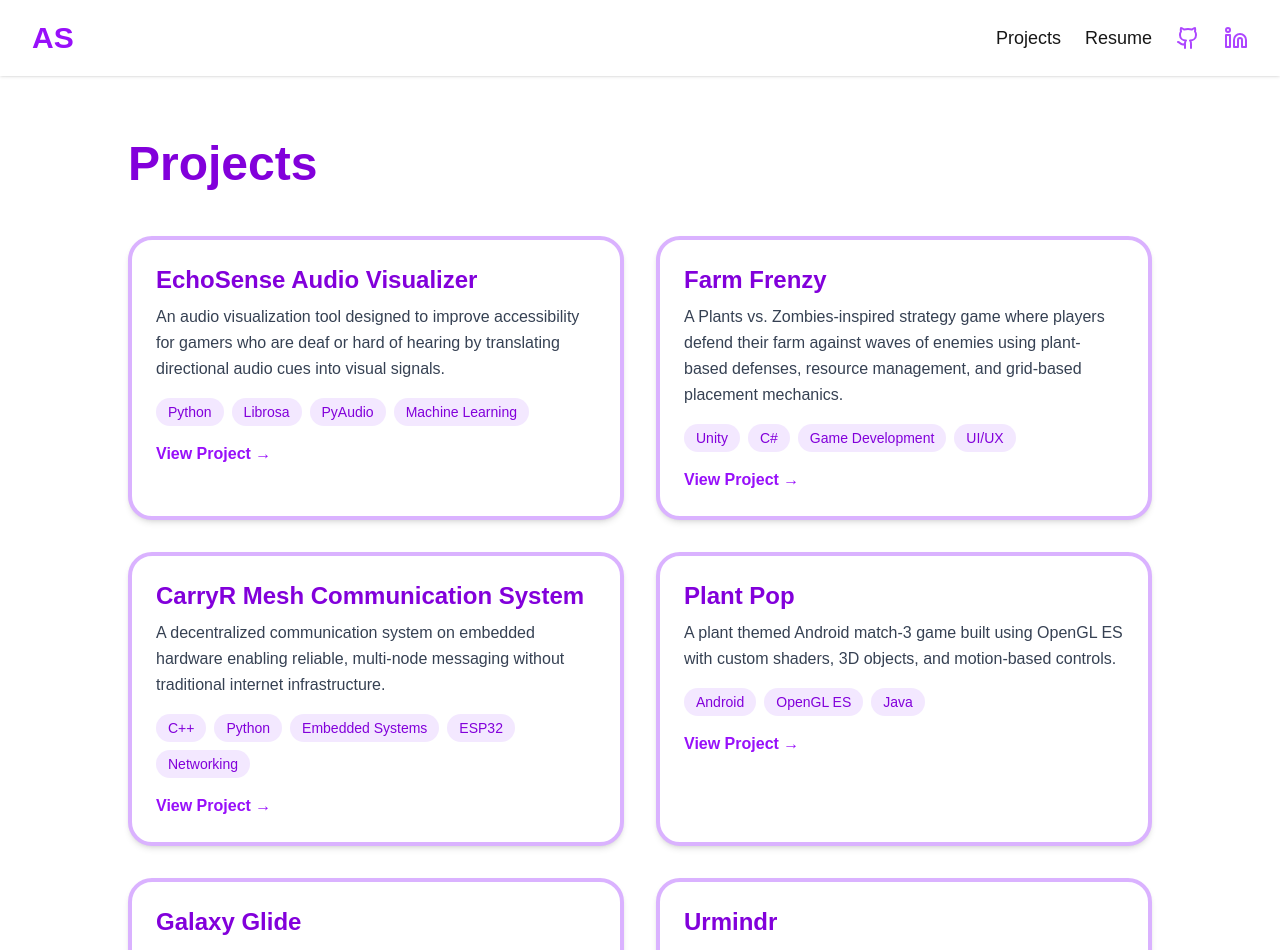
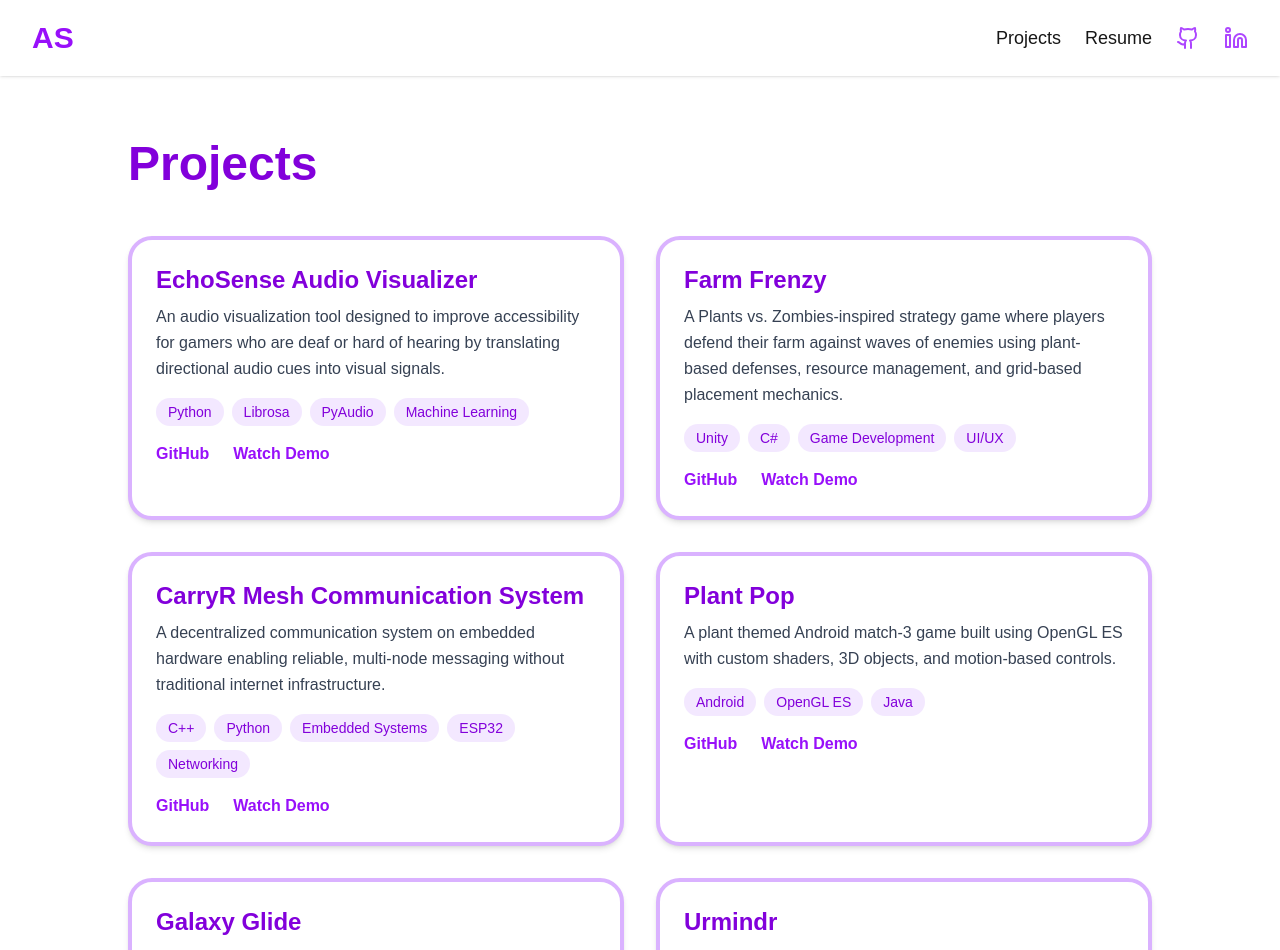
Before and after one commit to annas2727/Portfolio, a Next.js app: page /projects in a window 1280 px wide. Shown: the top 950 px of the page. Built offline with nearby package versions, Linux system fonts and the light colour scheme.

Commit message:
demo links added

```diff
--- a/app/projects/page.tsx
+++ b/app/projects/page.tsx
@@ -21,6 +21,7 @@ export default function ProjectsPage() {
             description="An audio visualization tool designed to improve accessibility for gamers who are deaf or hard of hearing by translating directional audio cues into visual signals."
             tech={["Python", "Librosa", "PyAudio", "Machine Learning"]}
             link="https://github.com/annas2727/wicse-shadowing"
+            demolink = "https://www.youtube.com/watch?v=paUiYsk3-lE&t=2s"
           />
 
       <ProjectCard
@@ -28,6 +29,7 @@ export default function ProjectsPage() {
         description="A Plants vs. Zombies-inspired strategy game where players defend their farm against waves of enemies using plant-based defenses, resource management, and grid-based placement mechanics."
         tech={["Unity", "C#", "Game Development", "UI/UX"]}
         link="https://github.com/meack73/DIG3878-Final---Farm-Frenzy"
+        demolink="https://drive.google.com/file/d/1Z7YgY2cd837Dxwa71-0VBYB0w2ZqCOe2/view"
       />
 
         <ProjectCard
@@ -35,6 +37,7 @@ export default function ProjectsPage() {
           description="A decentralized communication system on embedded hardware enabling reliable, multi-node messaging without traditional internet infrastructure."
           tech={["C++", "Python", "Embedded Systems", "ESP32", "Networking"]}
           link="https://github.com/LunaVoid/SeniorProjectTLO"
+          demolink="https://www.youtube.com/watch?v=mtzTzJl5uF4"
         />
 
           <ProjectCard
@@ -42,6 +45,7 @@ export default function ProjectsPage() {
             description="A plant themed Android match-3 game built using OpenGL ES with custom shaders, 3D objects, and motion-based controls."
             tech={["Android", "OpenGL ES", "Java"]}
             link="https://github.com/annas2727/PlantPop"
+            demolink="https://drive.google.com/file/d/1lSSrcUQ0eclHaIkSw3rdfiJpcsb5OY08/view?usp=sharing"
           />
 
           <ProjectCard
@@ -49,6 +53,7 @@ export default function ProjectsPage() {
             description="A 2D endless runner Android game where the user avoids asteroids while collecting aliens."
             tech={["Android", "OpenGL ES", "Java"]}
             link="https://github.com/annas2727/GalaxyGlide"
+            demolink="https://drive.google.com/file/d/1H-EzYKwyGhf9WJNSMVaC18XUHnDnYBke/view?usp=sharing"
           />
 
           <ProjectCard
@@ -56,6 +61,7 @@ export default function ProjectsPage() {
             description="A full-stack productivity assistant that integrates calendar scheduling, reminders, and AI-assisted planning."
             tech={["React", "Flask", "Firebase"]}
             link="https://github.com/LunaVoid/UrMindr"
+            demolink="https://devpost.com/software/urmindr"
 
           />
         </div>
--- a/components/projectCard.tsx
+++ b/components/projectCard.tsx
@@ -3,6 +3,7 @@ interface ProjectCardProps {
   description: string;
   tech: string[];
   link?: string;
+  demolink?: string;
 }
 
 export default function ProjectCard({
@@ -10,6 +11,7 @@ export default function ProjectCard({
   description,
   tech,
   link,
+  demolink
 }: ProjectCardProps) {
   return (
     <div className="p-6 rounded-3xl border-4 border-purple-300 bg-white shadow-md">
@@ -31,15 +33,27 @@ export default function ProjectCard({
           </span>
         ))}
       </div>
+      <div className="mt-4 flex gap-6">
       {link && (
         <a
           href={link}
           target="_blank"
-          className="text-purple-600 font-semibold hover:underline"
-        >
-          View Project →
+          rel="noopener noreferrer"
+          className="text-purple-600 font-semibold hover:underline cursor-pointer">
+          GitHub
+        </a>
+      )}
+
+      {demolink && (
+        <a
+          href={demolink}
+          target="_blank"
+          rel="noopener noreferrer"
+          className="text-purple-600 font-semibold hover:underline cursor-pointer"        >
+          Watch Demo
         </a>
       )}
     </div>
+    </div>
   );
 }
```
